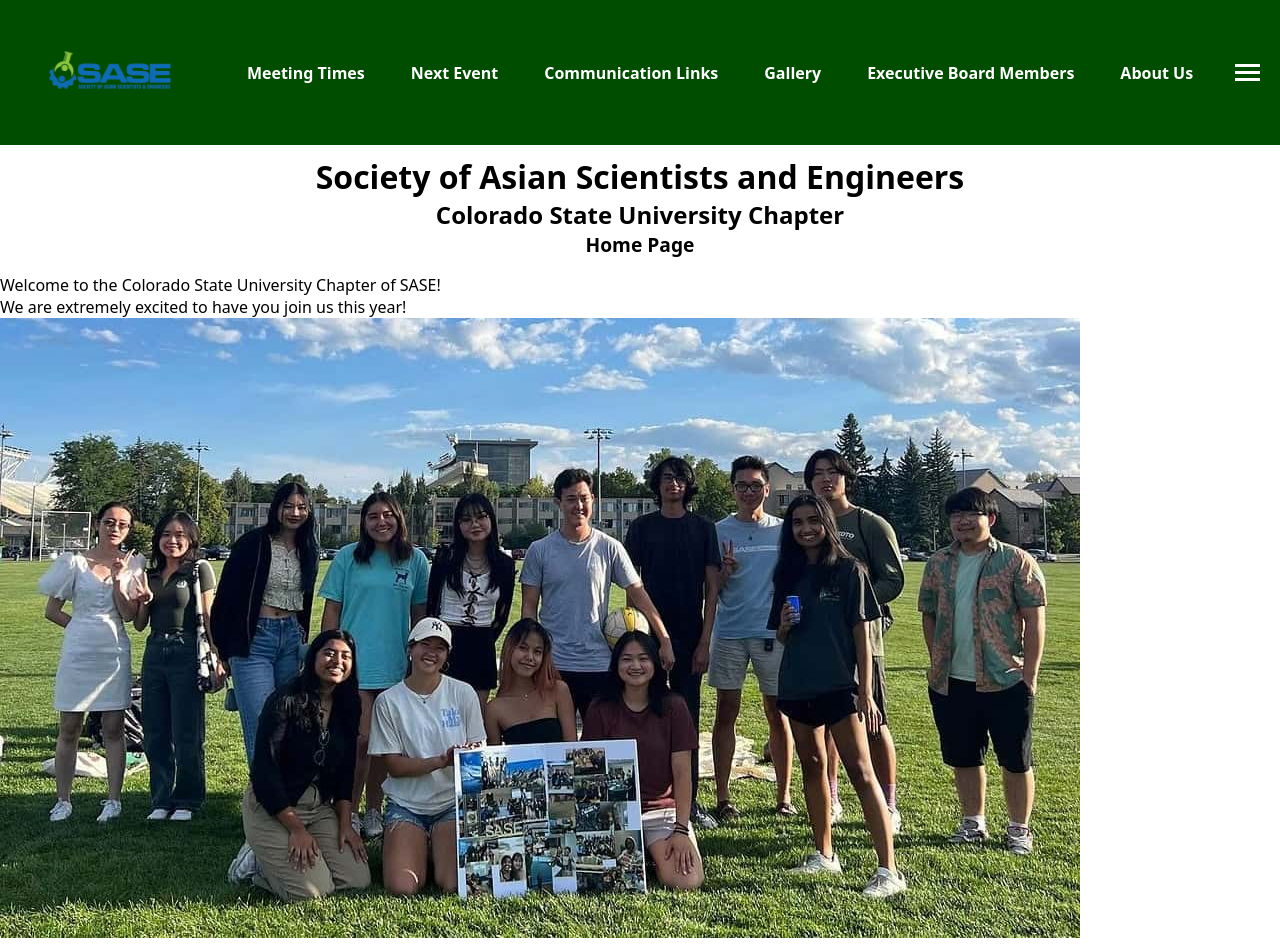
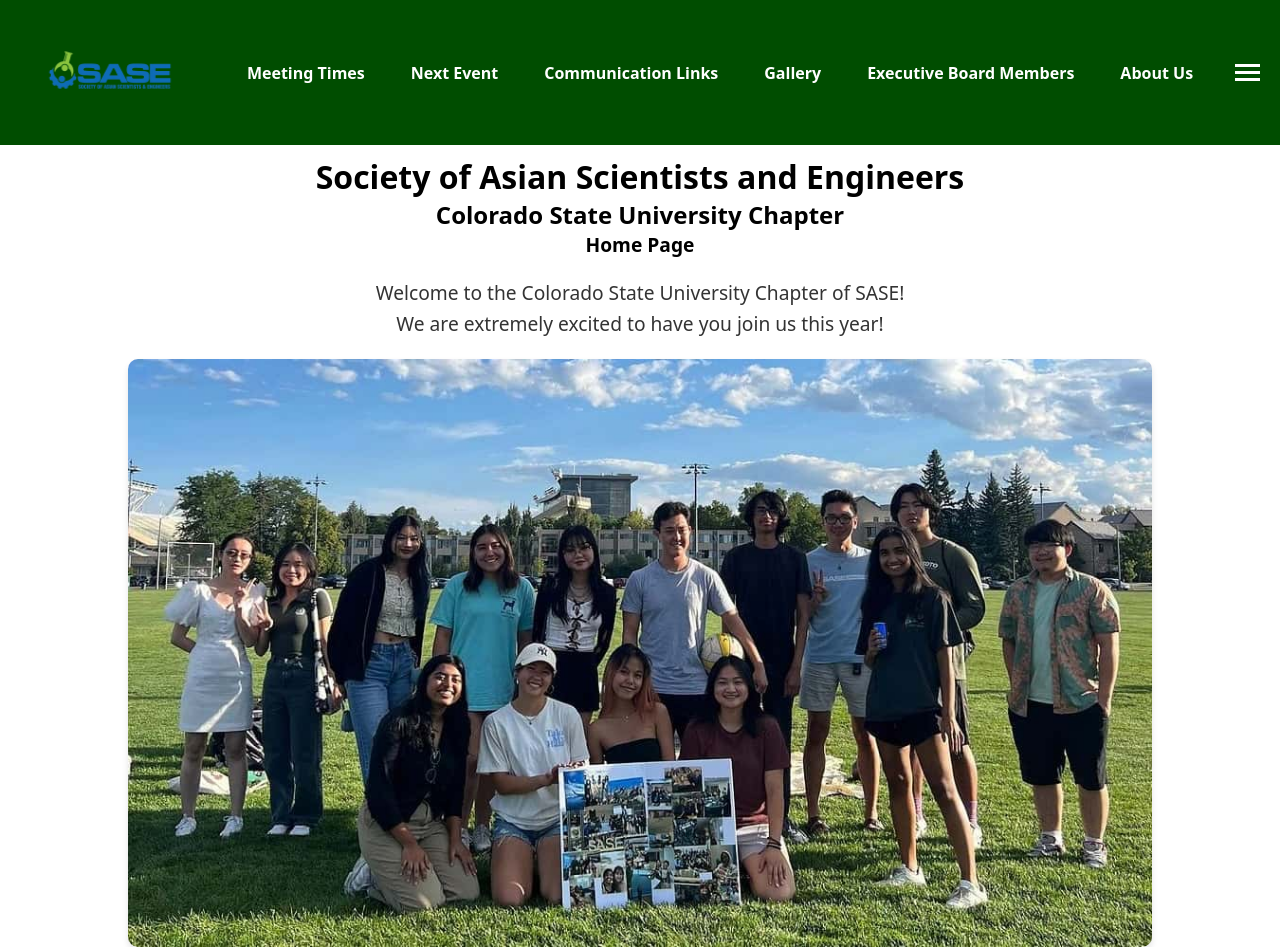
Before and after one commit to kylephamn/SASE-Website, a plain HTML site: page index.html in a window 1280 px wide. Shown: the top 947 px of the page. Drawn offline with Linux system fonts and the light colour scheme.

Commit message:
fixed formatting issues

```diff
--- a/style.css
+++ b/style.css
@@ -104,6 +104,32 @@
 
 .header-text h4 {
     font-size: 1.0em;
+}
+
+div p {
+    text-align: center; /* Centers the text horizontally */
+    font-size: 1.2em; /* Adjust font size for readability */
+    line-height: 1.6; /* Adds spacing between lines */
+    margin: 20px 0; /* Adds vertical spacing around the text */
+    color: #333; /* Dark gray text color */
+}
+
+div img.small-image-index {
+    display: block; /* Ensures the image behaves like a block-level element */
+    margin: 20px auto; /* Centers the image horizontally and adds vertical spacing */
+    max-width: 80%; /* Ensures the image is responsive */
+    border-radius: 10px; /* Adds rounded corners to the image */
+    box-shadow: 0 4px 6px rgba(0, 0, 0, 0.1); /* Adds a subtle shadow effect */
+}
+
+/* Styling for the Calendar Image */
+p img.calendar1 {
+    display: block; /* Makes the image a block element for easier centering */
+    margin: 20px auto; /* Centers the image horizontally and adds vertical spacing */
+    max-width: 90%; /* Ensures the image scales with the screen size */
+    height: auto; /* Maintains the aspect ratio */
+    border-radius: 8px; /* Adds subtle rounded corners */
+    box-shadow: 0 4px 6px rgba(0, 0, 0, 0.1); /* Adds a subtle shadow */
 }
 
 /* Gallery Page */
```
Also changed, not shown: meeting-times.html (+1 -1 lines).
